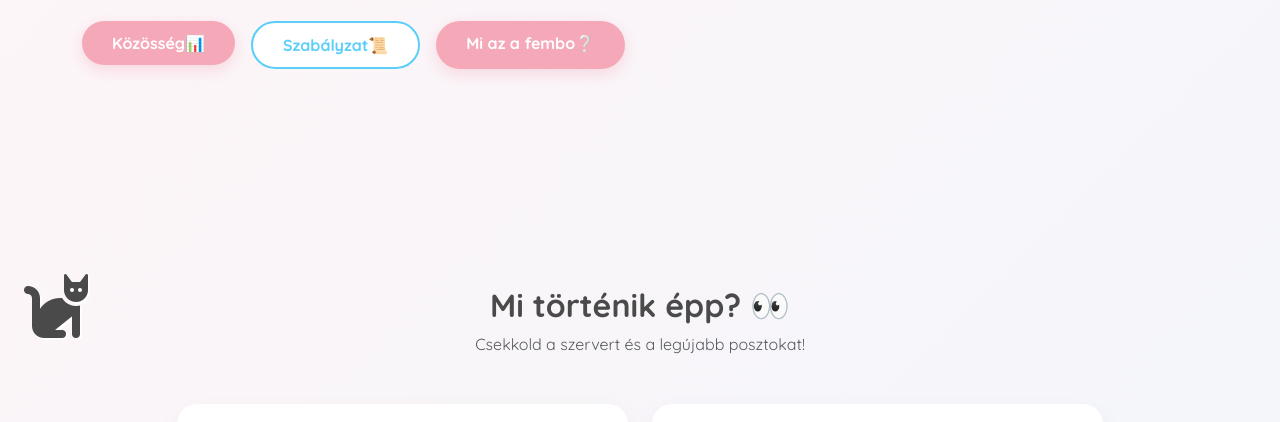
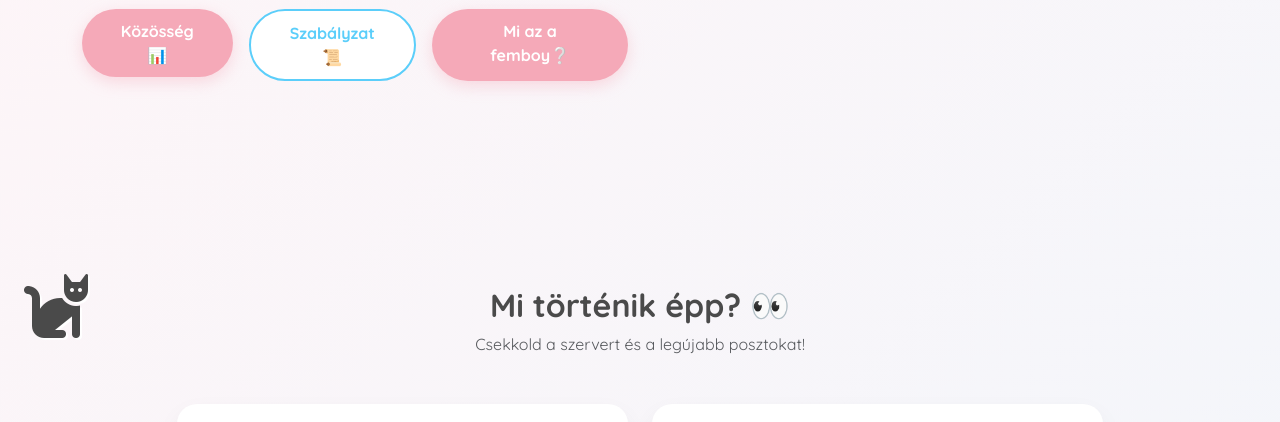
Before and after one commit to dcm-c/catboy, a plain HTML site: page index.html in a window 1280 px wide. Shown: the part 442-864 px from the top of the page. Drawn offline with nearby package versions, Linux system fonts and the light colour scheme; no server answers.

Commit message:
nem tudok helyesen írni...

```diff
--- a/index.html
+++ b/index.html
@@ -59,7 +59,7 @@
                                 class="btn btn-primary-custom">Közösség📊</a>
                         </div>
                         <a href="rules.html" class="btn btn-secondary-custom">Szabályzat📜</a>
-                        <a href="fogalom.html" class="btn btn-primary-custom">Mi az a fembo❔</a>
+                        <a href="fogalom.html" class="btn btn-primary-custom">Mi az a femboy❔</a>
                     </div>
                 </div>
                 <div class="col-lg-6 text-center">
```
